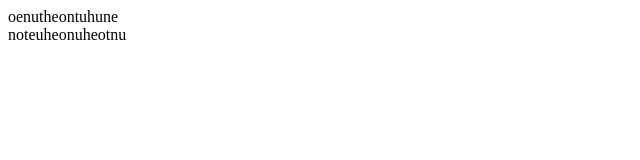
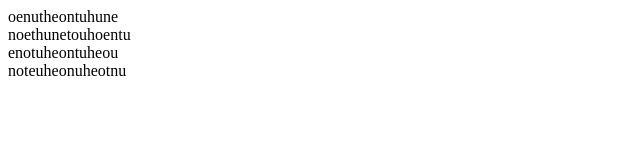
Before and after one commit to marcoespinosatripleten/test-repository, a plain HTML site: page index.html in a window 1280 px wide. Shown: the whole page, without its empty margins (0-640 px from the left). Drawn offline with Linux system fonts and the light colour scheme.

Commit message:
changes in index

```diff
--- a/index.html
+++ b/index.html
@@ -1,6 +1,6 @@
 <div>
   <div>
-    oenutheontuhune
+    oenutheontuhune<div>noethunetouhoentu</div><div>enotuheontuheou</div>
   </div>
   <div>
     noteuheonuheotnu
```
